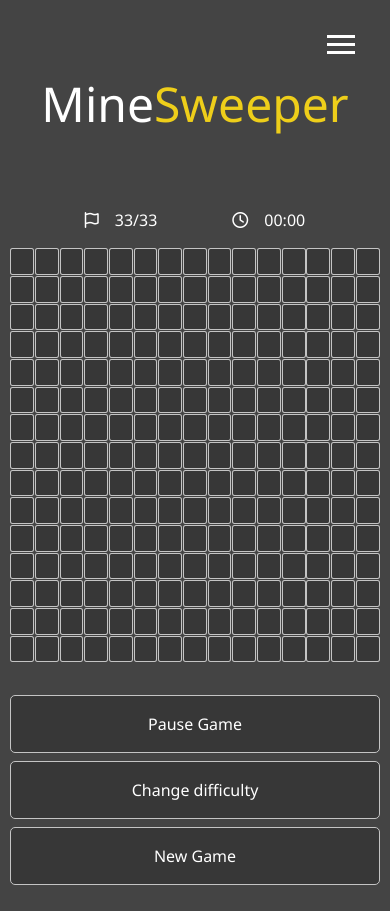
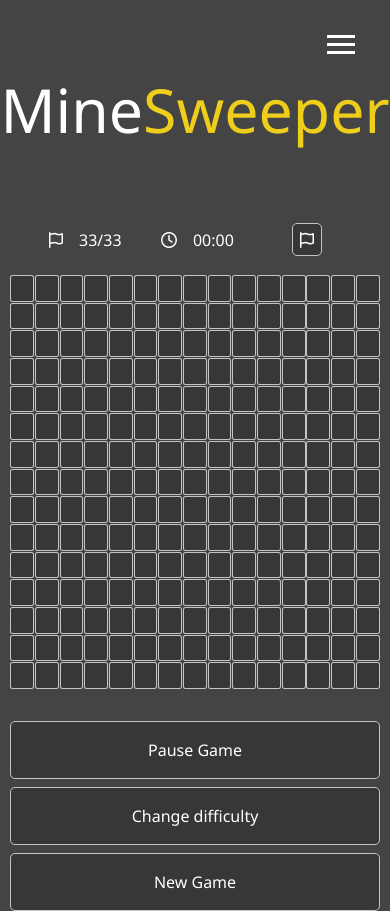
Before and after one commit to Baptistemontan/my-portfolio, a website: page dist/minesweeper.html in a window 390 px wide. Shown: the top 911 px of the page. Drawn offline with Linux system fonts and the light colour scheme.

Commit message:
added flag button for touchscreen

```diff
--- a/scss/_config.scss
+++ b/scss/_config.scss
@@ -41,27 +41,27 @@ $menu-opacity: 0.9;
 }
 
 // media query mixins
+@mixin mediaXl {
+  //XL
+  @media screen and (min-width: 1171px) {
+    @content;
+  }
+}
+@mixin mediaLg {
+  //Large
+  @media screen and (min-width: 800) and (max-width: 1170px) {
+    @content;
+  }
+}
+@mixin mediaMd {
+  //Medium
+  @media screen and (max-width: 800px) {
+    @content;
+  }
+}
 @mixin mediaSm {
   // Small
   @media screen and (max-width: 500px) {
     @content;
   }
 }
-@mixin mediaMd {
-  //Medium
-  @media screen and (max-width: 768px) {
-    @content;
-  }
-}
-@mixin mediaLg {
-  //Large
-  @media screen and (min-width: 769) and (max-width: 1170px) {
-    @content;
-  }
-}
-@mixin mediaXl {
-  //XL
-  @media screen and (min-width: 1171px) {
-    @content;
-  }
-}
--- a/scss/_minesweeper.scss
+++ b/scss/_minesweeper.scss
@@ -94,8 +94,6 @@ $secondary-cell-color: darken($primary-color, 5);
     }
   }
   .button {
-    border: solid;
-    border-width: thin;
     margin-top: 5%;
     margin-left: 5%;
     text-align: center;
@@ -113,6 +111,23 @@ $secondary-cell-color: darken($primary-color, 5);
   }
   #infos {
     grid-area: infos;
+    #flag-toggle {
+      display: none;
+      align-items: center;
+      padding: 2%;
+      margin: 5%;
+      cursor: pointer;
+      border: solid thin $primary-cell-color;
+      color: set-text-color($secondary-cell-color);
+      background-color: $secondary-cell-color;
+      border-radius: 5px;
+      @include easeOut;
+      &.active {
+        color: set-text-color($secondary-color);
+        box-shadow: 1px 1px 5px black;
+        background: $secondary-color;
+      }
+    }
   }
   .infos {
     justify-content: space-evenly;
--- a/scss/_mobile.scss
+++ b/scss/_mobile.scss
@@ -74,6 +74,9 @@
           margin-left: 1rem;
         }
       }
+      #flag-toggle {
+        display: flex;
+      }
     }
     .button-container {
       margin-top: 2rem;
@@ -89,10 +92,9 @@
   main#home h1 {
     margin-top: 10vh;
   }
-  main {
-    .lg-heading {
-      font-size: 3rem;
-    }
+
+  .lg-heading {
+    font-size: 3rem;
   }
   .projects {
     grid-template-columns: 1fr;
```
Also changed, not shown: dist/css/main.css, dist/js/minesweeper.js, dist/minesweeper.html.
